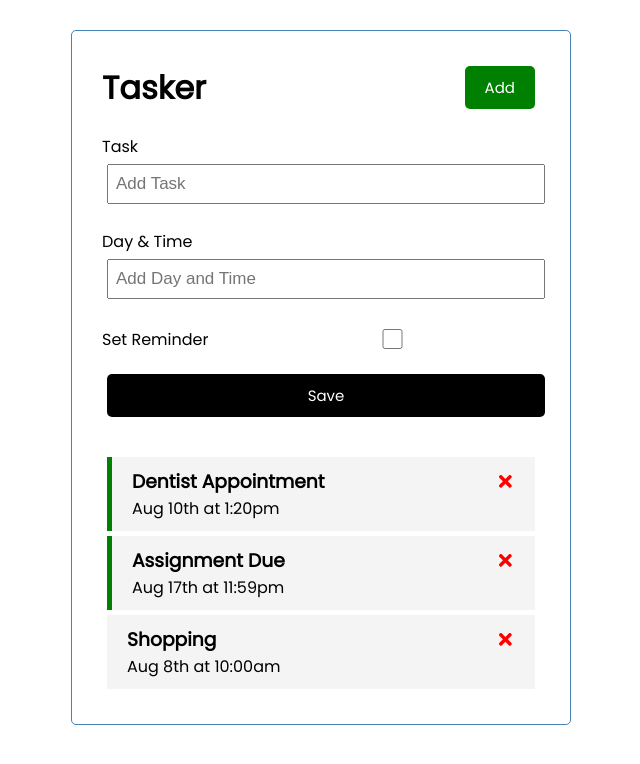
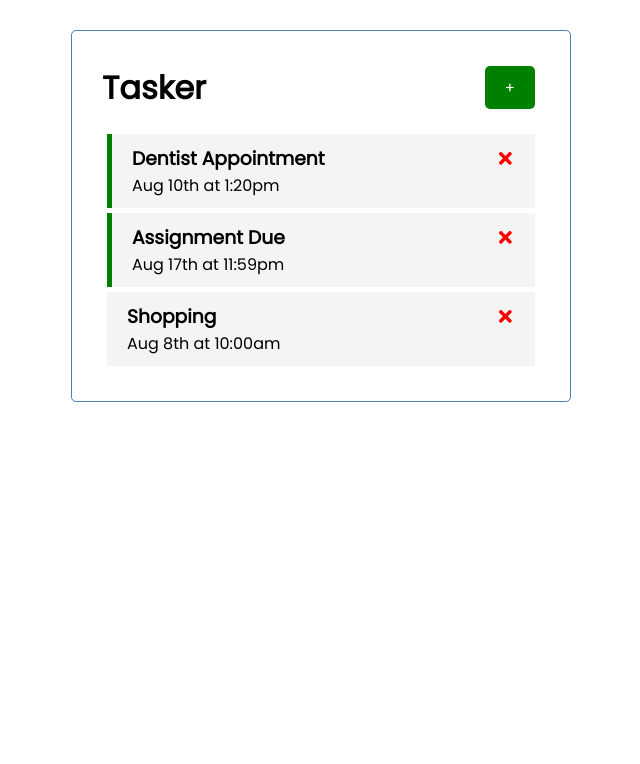
Before and after one commit to VishnuSivadas1994/Tasker-ReactJS, a React (Create React App) app: page / in a window 1280 px wide. Shown: the top 764 px of the page, without its empty margins (319-959 px from the left). Built offline with nearby package versions, Linux system fonts and the light colour scheme.

Commit message:
button toggle

```diff
--- a/src/App.js
+++ b/src/App.js
@@ -5,6 +5,10 @@
 import { useState } from 'react'
 
 const App = () => {
+
+  const [showAddTask, setShowAddTask] = useState(false)
+
+
   const [tasks, setTasks] = useState([
     {
       id: 1,
@@ -30,7 +34,7 @@
   const addTask = (task) => {
     const id = Math.floor(Math.random() * 10000) + 1
 
-    const newTask={id, ...task}
+    const newTask = { id, ...task }
     setTasks([...tasks, newTask])
   }
 
@@ -47,8 +51,8 @@
 
   return (
     <div className="container">
-      <Header />
-      <AddTask onAdd={addTask} />
+      <Header onAdd={() => setShowAddTask(!showAddTask)} showAdd={showAddTask}/>
+      {showAddTask && <AddTask onAdd={addTask} />}
       {tasks.length > 0 ? (<Tasks tasks={tasks} onDelete={deleteTask} onToggle={toggleReminder} />) : ('No tasks to display')}
     </div>
   );
--- a/src/components/Header.js
+++ b/src/components/Header.js
@@ -4,7 +4,7 @@
 
 
 
-const Header = ({ title }) => {
+const Header = ({ title, onAdd, showAdd }) => {
 
     const onClick = () => {
         console.log('CLK')
@@ -13,7 +13,7 @@
     return (
         <header className='header'>
             <h1>{title}</h1>
-            <Button color='green' text='Add' onClick={onClick} />
+            <Button color={showAdd ? 'red' : 'green'} text={showAdd ? '-' : '+'} onClick={onAdd} />
         </header>
     )
 }
```
